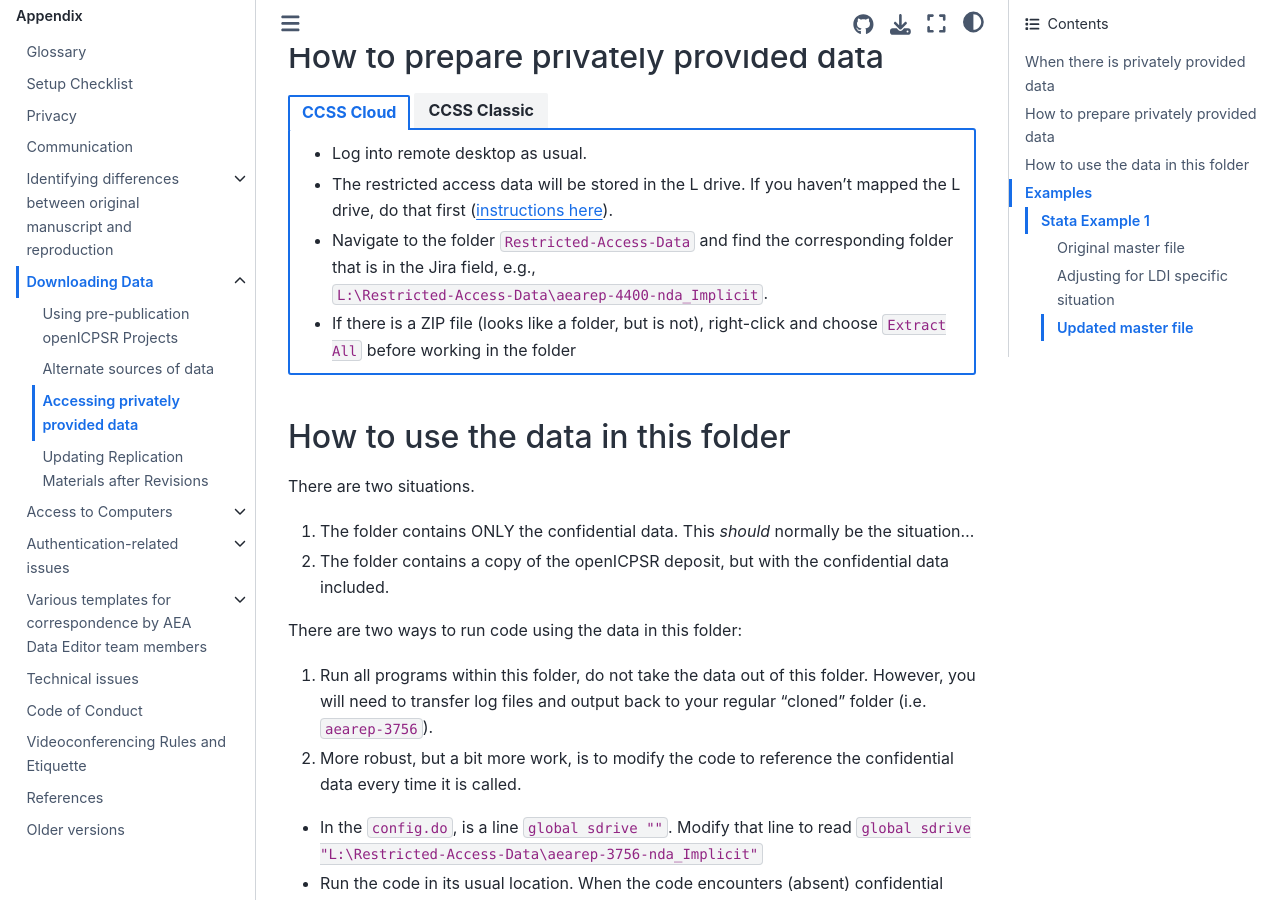
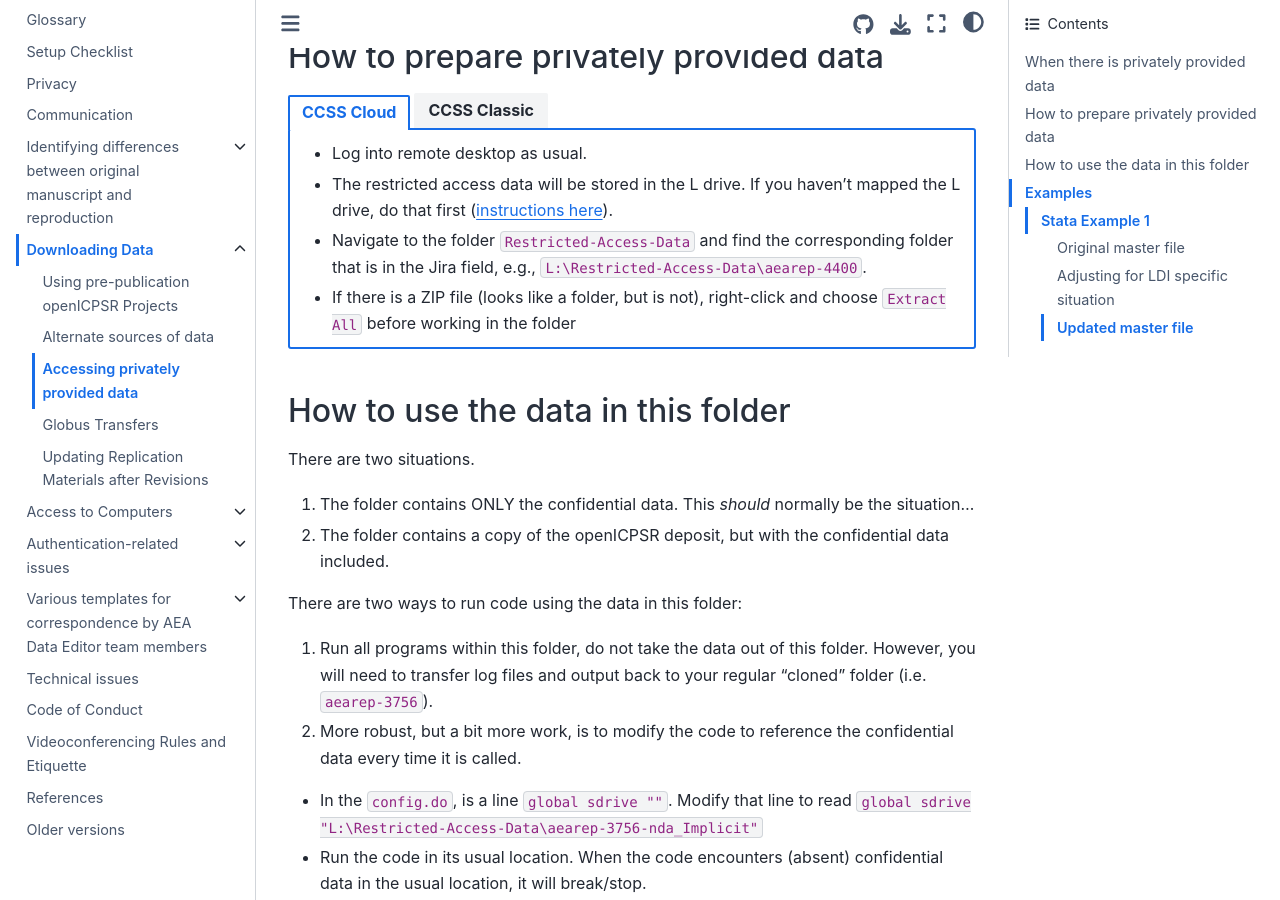
Before and after one commit to labordynamicsinstitute/ldilab-manual, a Jupyter Book: the page built from 94-03-private-data.md, in a window 1280 px wide and 900 px high, scrolled down 786 px. Built offline with Jupyter Book 1.0.4 settings and Sphinx 7.4.7 and the Sphinx Book theme 1.1.4, drawn with Linux system fonts in a browser that asks for light colours; some of the changed text lies outside the part shown.

Commit message:
Adding a page for Globus

```diff
--- a/94-03-private-data.md
+++ b/94-03-private-data.md
@@ -25,7 +25,7 @@
 
 - Log into remote desktop as usual.
 - The restricted access data will be stored in the L drive. If you haven't mapped the L drive, do that first ([instructions here](https://labordynamicsinstitute.github.io/ldilab-manual/95-10-windows-remote.html)).
-- Navigate to the folder `Restricted-Access-Data` and find the corresponding folder that is in the Jira field, e.g., `L:\Restricted-Access-Data\aearep-4400-nda_Implicit`.
+- Navigate to the folder `Restricted-Access-Data` and find the corresponding folder that is in the Jira field, e.g., `L:\Restricted-Access-Data\aearep-4400`.
 - If there is a ZIP file (looks like a folder, but is not), right-click and choose `Extract All` before working in the folder
 
 :::
@@ -36,10 +36,10 @@
 - Open the File Explorer
 - Under "`This PC`", click "`Share (\\rschfs2x.ciserrsch.cornell.edu)`" under `Network Locations`. This location is also available as "`S:`".
 - Find the `LDILab` folder. (You should probably bookmark/ add to favorites)
-- Within that folder is the corresponding restricted access data (e.g. `aearep-3756-nda_Implicit`)
+- Within that folder is the corresponding restricted access data (e.g. `aearep-3756`)
    - If you cannot open the `LDILab` folder, contact the assistant to the Data Editor
 - If there is a ZIP file (looks like a folder, but is not), right-click and choose `Extract All` before working in the folder
-- Remember the full location. This should correspond to what is entered in to the JIRA field, e.g., `S:\LDILab\aearep-3756-nda_Implicit`.
+- Remember the full location. This should correspond to what is entered in to the JIRA field, e.g., `S:\LDILab\aearep-3756`.
 
 :::
 
--- a/_toc.yml
+++ b/_toc.yml
@@ -108,6 +108,7 @@
       - file: 94-01-how-to-use-openICPSR-backend
       - file: 94-02-alternate-downloads
       - file: 94-03-private-data
+      - file: 94-05-globus-transfers
       - file: 94-04-Updating_Materials
     - file: 95_Access_to_computers
       sections:
```
Also changed, not shown: 94-00-downloading-data.md (+3 -1 lines), 94-05-globus-transfers.md (added, +63 -0 lines), images/globus-icon.png (added), images/globus-transfer-navigate1.png (added), images/globus-transfer-navigate2.png (added), images/globus-transfer-navigate3.png (added), images/globus-transfer-options.png (added), images/globus-transfer-status.png (added).
